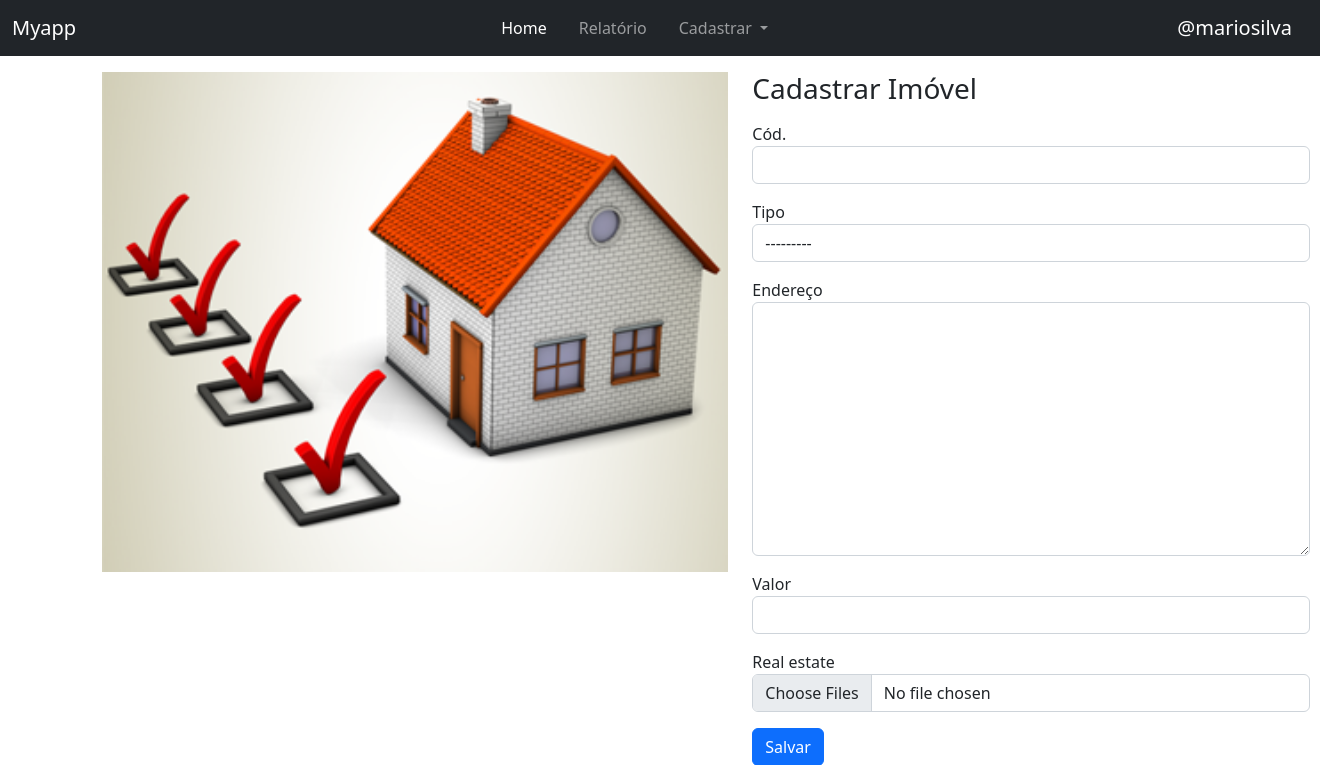
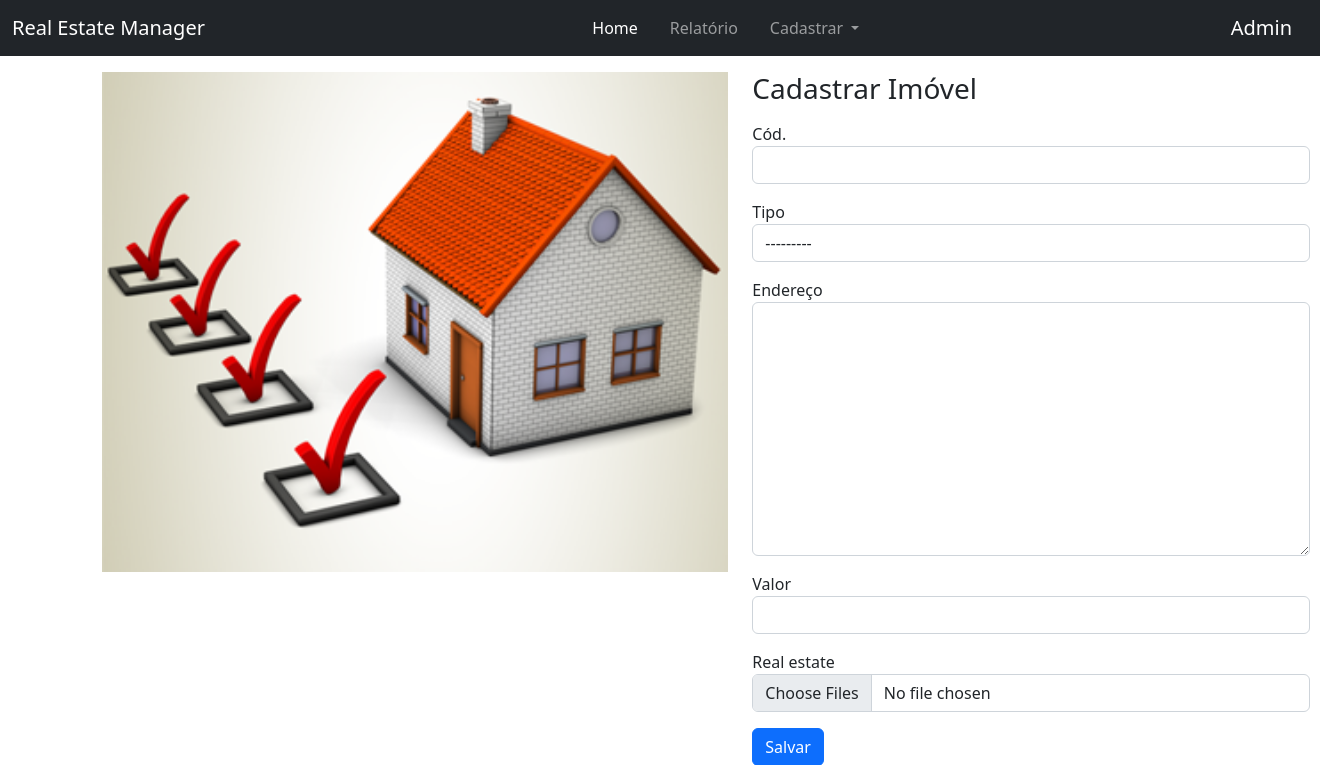
Before and after one commit to mariosilva81/real-estate-manager, a Django app: page /cadastrar/imovel in a window 1320 px wide. Shown: the top 765 px of the page. Run offline with Django 5.2, Linux system fonts and the light colour scheme.

Commit message:
fix: corrected navbar template

```diff
--- a/base/templates/navbar.html
+++ b/base/templates/navbar.html
@@ -3,14 +3,14 @@
         <button class="navbar-toggler" type="button" data-bs-toggle="collapse" data-bs-target="#navbarTogglerDemo03" aria-controls="navbarTogglerDemo03" aria-expanded="false" aria-label="Toggle navigation">
             <span class="navbar-toggler-icon"></span>
         </button>
-        <a class="navbar-brand" href="#">Myapp</a>
+        <a class="navbar-brand" href="#">Real Estate Manager</a>
         <div class="collapse navbar-collapse" id="navbarTogglerDemo03">
             <ul class="navbar-nav gap-3 mb-2 mb-lg-0 mx-auto">
                 <li class="nav-item">
                     <a class="nav-link active" aria-current="page" href="/">Home</a>
                 </li>
                 <li class="nav-item">
-                    <a class="nav-link" href="{% url "report" %}">Relatório</a>
+                    <a class="nav-link" href="/">Relatório</a>
                 </li>
                 <li class="nav-item dropdown">
                     <a class="nav-link dropdown-toggle" href="#" role="button" data-bs-toggle="dropdown" aria-expanded="false">
@@ -29,7 +29,7 @@
                     </ul>
                 </li>
             </ul>
-            <a class="navbar-brand" href="#">@mariosilva</a>
+            <a class="navbar-brand" href="http://localhost:8000/admin">Admin</a>
         </div>
     </div>
 </nav>
```
